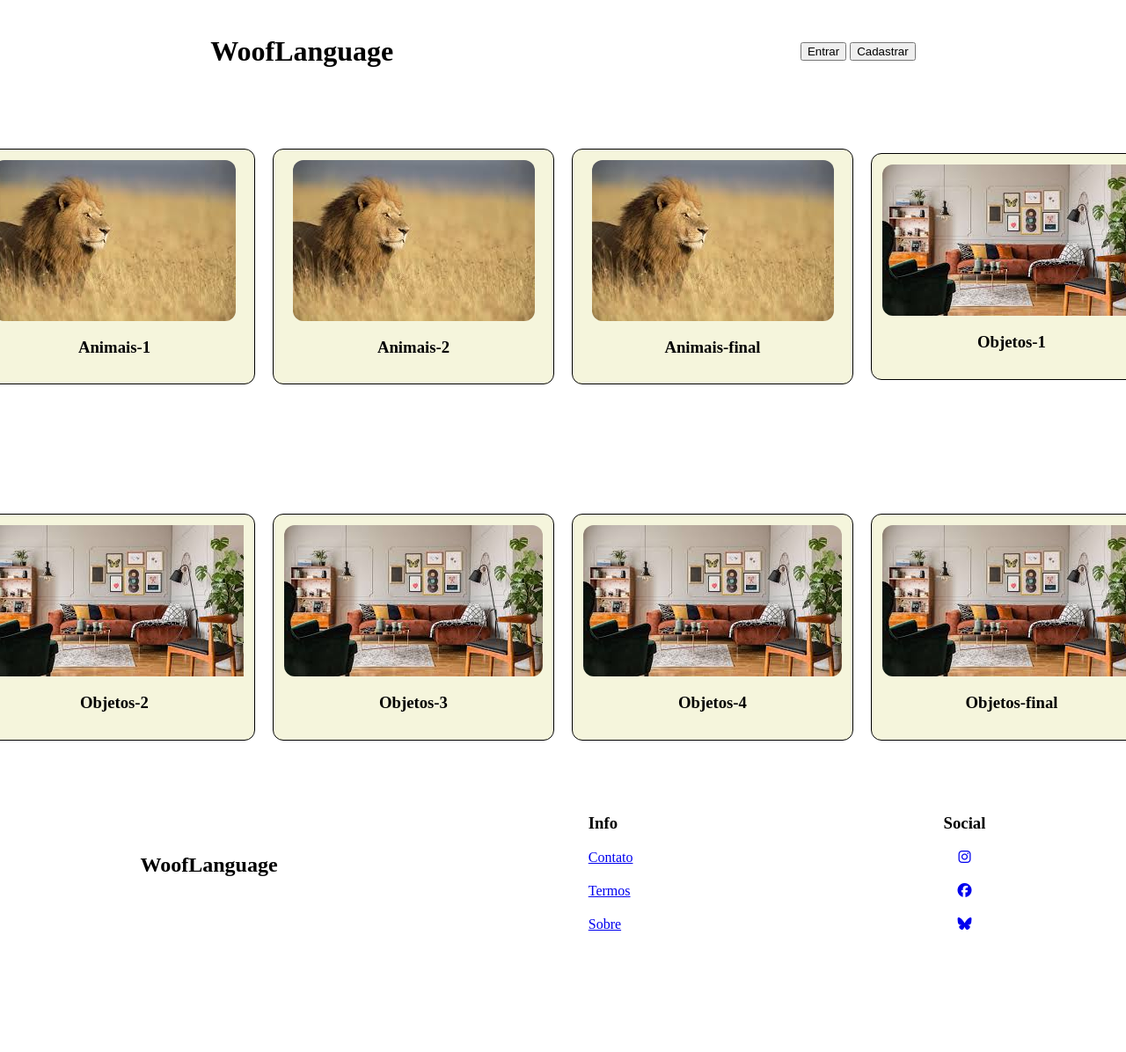
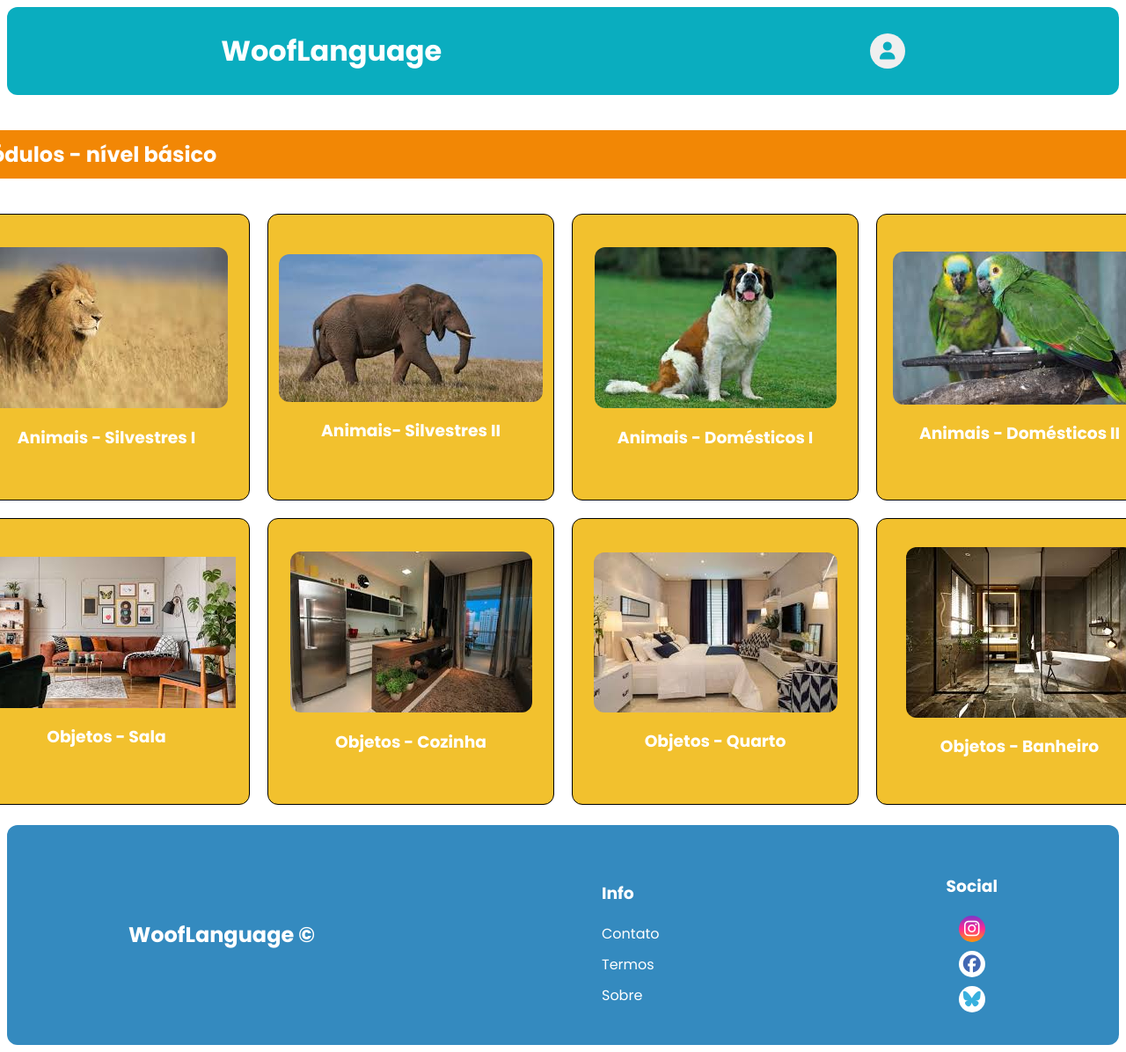
Before and after one commit to Alumoys/WoofLenguage, a plain HTML site: page WoofLenguage-main/index.html in a window 1280 px wide. Shown: the top 1196 px of the page at 88% size. Before the commit the page ends 1066 px from the top, so only its background shows below. Drawn offline with Linux system fonts and the light colour scheme.

Commit message:
Add files via upload

```diff
--- a/WoofLenguage-main/elements.css
+++ b/WoofLenguage-main/elements.css
@@ -3,11 +3,37 @@
     flex-direction: column;
     align-items: center;
     justify-content: center;
+    height: 300px;
+    width: 300px;
     padding: 12px;
     border-radius: 12px;
-    background-color: beige;
+    background-color: #F2C12E;
     border: 1px solid black;
+    cursor: pointer;
 }
+
 .img_game{
     border-radius: 12px;
 }
+.title_game{
+
+    grid-area: 1/1/1/5;
+}
+/* btns */
+.btn{
+    padding: 10px;
+    text-align: center;
+    background: none;
+    border: none;
+    outline: none;
+    color: white;
+    font-size: 15px;
+    font-weight: bolder;
+}
+
+.title_game{
+    color: white;
+    background-color:#F28705 ;
+    border-radius: 12px;
+    padding: 10px;
+}
--- a/WoofLenguage-main/footer.css
+++ b/WoofLenguage-main/footer.css
@@ -5,11 +5,46 @@
 .nav_vertial{
     display: flex;
     flex-direction: column;
-    gap: 20px;
+    gap: 10px;
+}
+.nav_vertial a{
+    text-decoration: none;
+    color: white;
 }
 .nav_vertial_1{
     display: flex;
     flex-direction: column;
-    gap: 20px;
+    gap: 10px;
    align-items: center;
 }
+.btn_social{
+    width: 30px;
+    height: 30px;
+    font-size: 20px;
+    display: flex;
+    justify-content: center;
+    align-items: center;
+    text-decoration: none;
+    color: white;
+    border-radius: 50%;
+
+}
+.instagram{
+    background: linear-gradient(#7f37c9, #ff2992, #ff9807);
+}
+.facebook{
+    color: #4267b3;
+    background-color: white;
+}
+.bluesky{
+    color: #38b0de ;
+    background-color: white;
+}
+h3{
+    color: white;
+    font-weight: bold;
+}
+.logo_secondary{
+    font-weight: bolder;
+    color: white;
+}
--- /dev/null
+++ b/WoofLenguage-main/header.css
@@ -0,0 +1,17 @@
+.logo_primary{
+    color: white;
+}
+.btn_count{
+    display: flex;
+    width: 40px;
+    height: 40px;
+    border-radius: 50%;
+    outline: none;
+    border: none;
+    padding: 10px;
+    font-size: 20px;
+    flex-direction: column;
+    align-items: center;
+    color: #0AADBF;
+    cursor: pointer;
+}
--- a/WoofLenguage-main/index.css
+++ b/WoofLenguage-main/index.css
@@ -1,3 +1,7 @@
+*{
+    font-family: "Poppins", sans-serif ;
+}
+
 body{
     display: flex;
     flex-direction: column;
@@ -10,23 +14,28 @@ header{
     flex-direction: row;
     justify-content: space-around;
     align-items: center;
+    background-color: #0AADBF;
+    border-radius: 12px;
 }
 main{
     width: 100%;
-    height: 800px;
+    height: auto;
     display: grid;
     grid-template-columns: 1fr 1fr 1fr 1fr;
-    grid-template-rows: 1fr 1fr ;
+    grid-template-rows: 0.3fr 1fr 1fr;
     gap: 20px;
     align-items: center;
     justify-content: center;
+    margin: 20px;
 }
 footer{
     width: 100%;
-    height: 150px;
+    height: 250px;
     display: flex;
     flex-direction: row;
     justify-content: space-around;
     align-items: center;
+    background-color: #348ABF;
+    border-radius: 12px;
     gap: 50px;
 }
--- a/WoofLenguage-main/index.html
+++ b/WoofLenguage-main/index.html
@@ -3,10 +3,18 @@
   <head>
     <meta charset="UTF-8" />
     <meta name="viewport" content="width=device-width, initial-scale=1.0" />
-    <!-- link icons -->
-    <link rel="stylesheet" href="index.css">
-    <link rel="stylesheet" href="./elements.css">
-    <link rel="stylesheet" href="./footer.css">
+    <!-- link  styles-->
+    <link rel="stylesheet" href="index.css" />
+    <link rel="stylesheet" href="./elements.css" />
+    <link rel="stylesheet" href="./header.css" />
+    <link rel="stylesheet" href="./footer.css" />
+    <!-- link fonts -->
+    <link rel="preconnect" href="https://fonts.googleapis.com" />
+    <link rel="preconnect" href="https://fonts.gstatic.com" crossorigin />
+    <link
+      href="https://fonts.googleapis.com/css2?family=Poppins:ital,wght@0,100;0,200;0,300;0,400;0,500;0,600;0,700;0,800;0,900;1,100;1,200;1,300;1,400;1,500;1,600;1,700;1,800;1,900&display=swap"
+      rel="stylesheet"
+    />
     <link
       rel="stylesheet"
       href="https://cdnjs.cloudflare.com/ajax/libs/font-awesome/6.6.0/css/all.min.css"
@@ -14,65 +22,65 @@
       crossorigin="anonymous"
       referrerpolicy="no-referrer"
     />
-
+    <link rel="shortcut icon" href="./img/favicon.ico" type="image/x-icon">
     <title>WoofLanguage</title>
   </head>
   <body>
-
     <header>
       <h1 class="logo_primary">WoofLanguage</h1>
-      <div class="content_count">
-        <button href="#" class="btn login">Entrar</button>
-        <button href="#" class="btn sign_up">Cadastrar</button>
-      </div>
+
+      <button href="#" class="btn_count">
+        <i class="fa-solid fa-user"></i>
+      </button>
     </header>
 
     <main>
-<!-- fase do jogo -->
+      <!-- fase do jogo -->
+      <h2 class="title_game">Módulos - nível básico</h2>
       <div class="box_game" id="game_02">
-        <img class="img_game" src="./img/leao.jpeg.jpeg" alt="#" />
-        <h3>Animais-1</h3>
+        <img class="img_game" src="./img/leao.jpeg.jpeg" alt="Leão na savana" />
+        <h3>Animais - Silvestres I</h3>
       </div>
 
       <div class="box_game" id="game_03">
-        <img class="img_game" src="./img/leao.jpeg.jpeg" alt="#" />
-        <h3>Animais-2</h3>
+        <img class="img_game" src="./img/elefante.jpeg" alt="Elefante se movimentando na realva" />
+        <h3>Animais- Silvestres II</h3>
       </div>
 
       <div class="box_game" id="game_04">
-        <img class="img_game" src="./img/leao.jpeg.jpeg" alt="#" />
-        <h3>Animais-final</h3>
+        <img class="img_game" src="./img/cachorro.jpeg" alt="Imagem de um guepardo correndo" />
+        <h3>Animais - Domésticos I</h3>
       </div>
 
       <div class="box_game" id="game_05">
-        <img class="img_game" src="./img/objetos.jpeg" alt="#" />
-        <h3>Objetos-1</h3>
+        <img class="img_game" src="./img/loro.jpeg" alt="Macaco sobre um galho de árvore" />
+        <h3>Animais - Domésticos II</h3>
       </div>
 
       <div class="box_game" id="game_06">
-        <img src="./img/objetos.jpeg" alt="#" />
-        <h3>Objetos-2</h3>
+        <img src="./img/objetos.jpeg" alt="Sala de estar mordenar minimalista" />
+        <h3>Objetos - Sala</h3>
       </div>
 
       <div class="box_game" id="game_07">
-        <img class="img_game" src="./img/objetos.jpeg" alt="#" />
-        <h3>Objetos-3</h3>
+        <img class="img_game" src="./img/cozinha.jpeg" alt="Imagem de uma cozinha conceito aberto" />
+        <h3>Objetos - Cozinha</h3>
       </div>
 
       <div class="box_game" id="game_08">
-        <img class="img_game" src="./img/objetos.jpeg" alt="#" />
-        <h3>Objetos-4</h3>
+        <img class="img_game" src="./img/quarto.jpeg" alt="Imagem de quarto" />
+        <h3>Objetos - Quarto</h3>
       </div>
 
-       <div class="box_game" id="game_08">
-        <img class="img_game" src="./img/objetos.jpeg" alt="#" />
-        <h3>Objetos-final</h3>
+      <div class="box_game" id="game_08">
+        <img class="img_game" src="./img/banheiro.jpeg" alt="Imagem de banheiro" />
+        <h3>Objetos - Banheiro</h3>
       </div>
     </main>
 
     <footer>
       <!-- logo footer -->
-      <h2 class="logo_secondary">WoofLanguage</h2>
+      <h2 class="logo_secondary">WoofLanguage &copy</h2>
       <div class="content_info">
         <!-- info -->
         <h3>Info</h3>
@@ -98,6 +106,5 @@
         </nav>
       </div>
     </footer>
-
   </body>
 </html>
```
Also changed, not shown: WoofLenguage-main/img/banheiro.jpeg (added), WoofLenguage-main/img/cachorro.jpeg (added), WoofLenguage-main/img/cozinha.jpeg (added), WoofLenguage-main/img/elefante.jpeg (added), WoofLenguage-main/img/favicon.ico (added), WoofLenguage-main/img/loro.jpeg (added), WoofLenguage-main/img/quarto.jpeg (added).
